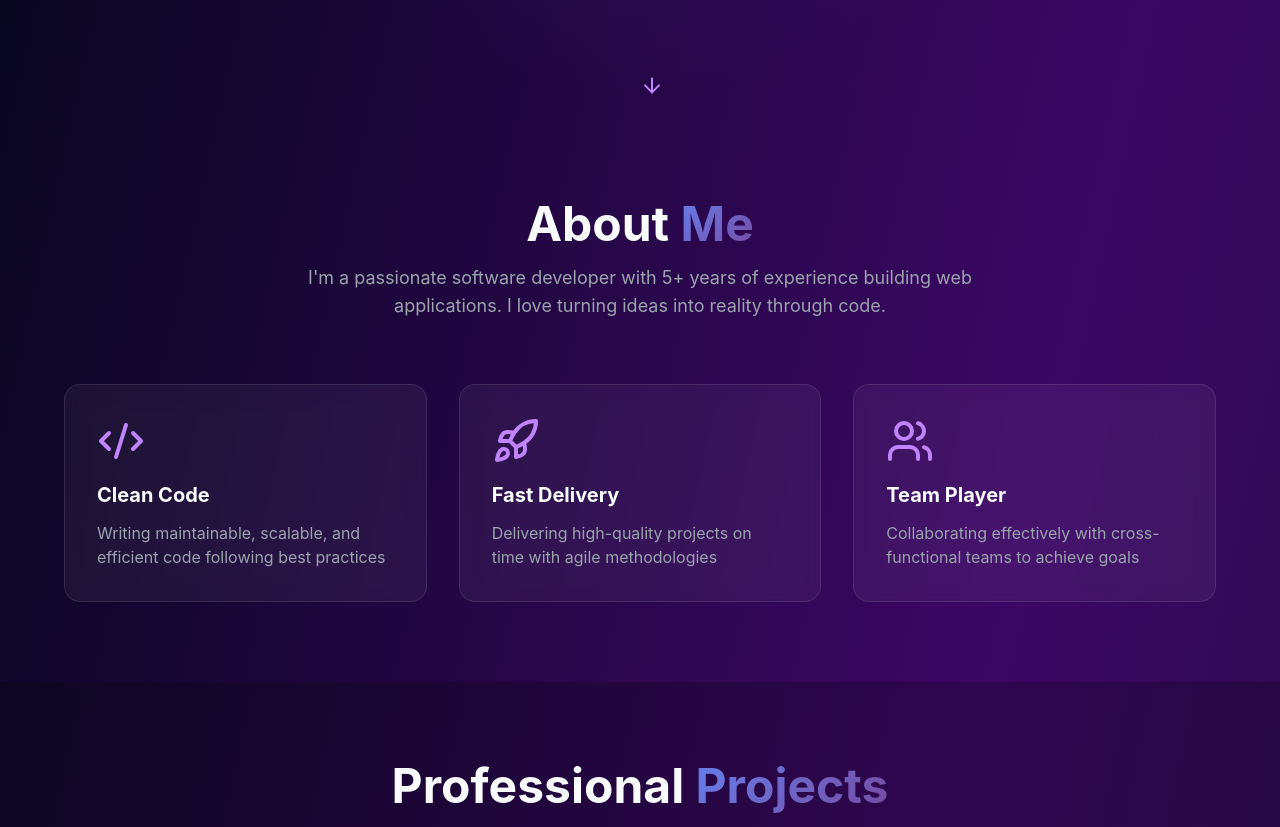
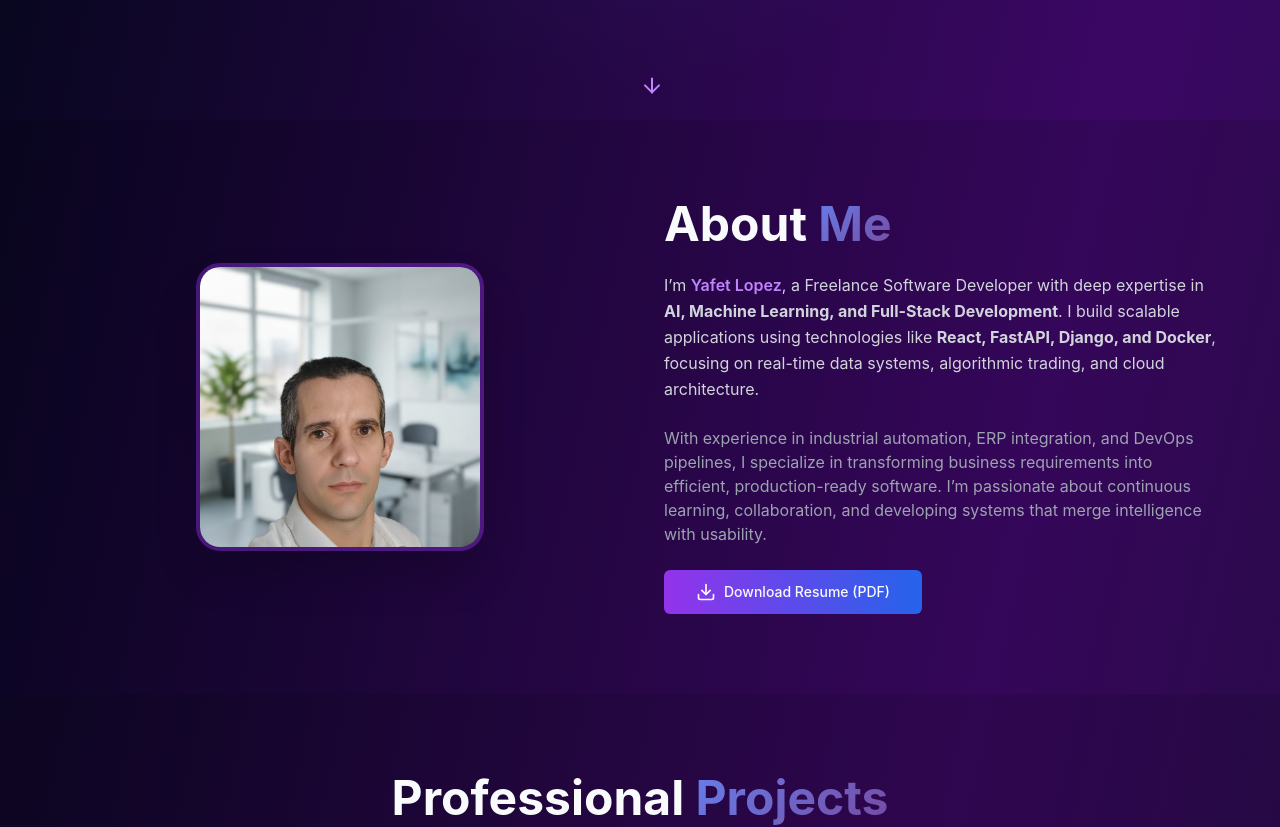
Before and after one commit to Yafet4275/My_portfolio, a React (Vite) app: page / in a window 1280 px wide. Shown: the part 680-1507 px from the top of the page. Built offline with nearby package versions, Linux system fonts and the light colour scheme.

Commit message:
reCaptcha

```diff
--- a/index.html
+++ b/index.html
@@ -8,11 +8,6 @@
 		<meta name="description" content="Yafet's portfolio - Freelance Software Developer specializing in FastAPI, React, AI/ML, and Cloud Systems." />
 		<meta name="keywords" content="Yafet, Lopez, Yafet Lopez, Portfolio, Developer, Web Developer, Software Engineer" />
 		<meta name="theme-color" content="#ffffff" />
-		<meta name="apple-mobile-web-app-capable" content="yes" />
-		<meta name="apple-mobile-web-app-status-bar-style" content="black-translucent" />
-		<meta name="apple-mobile-web-app-title" content="Yafet's portfolio" />
-		<link rel="apple-touch-icon" href="/apple-touch-icon.png" />
-		<link rel="manifest" href="/site.webmanifest" />
 		<link rel="preconnect" href="https://fonts.googleapis.com" />
 		<link rel="preconnect" href="https://fonts.gstatic.com" crossorigin />
 		<meta name="viewport" content="width=device-width, initial-scale=1.0" />
--- a/package.json
+++ b/package.json
@@ -10,6 +10,7 @@
     "preview": "vite preview --host :: --port 3000"
   },
   "dependencies": {
+    "@emailjs/browser": "^4.4.1",
     "@radix-ui/react-alert-dialog": "^1.0.5",
     "@radix-ui/react-avatar": "^1.0.3",
     "@radix-ui/react-checkbox": "^1.0.4",
--- a/src/components/About.jsx
+++ b/src/components/About.jsx
@@ -1,64 +1,163 @@
-import React from 'react';
-import { motion } from 'framer-motion';
-import { Code2, Rocket, Users } from 'lucide-react';
+import React from "react";
+import { motion } from "framer-motion";
+import { Download } from "lucide-react";
+import { Button } from "@/components/ui/button";
+import profilePic from "../assets/imgs/Selfie.png"; // replace with your photo if available
+import resumePdf from "../assets/files/Yafet_Lopez_Resume.pdf";
+
 
 const About = () => {
-  const features = [
-    {
-      icon: Code2,
-      title: "Clean Code",
-      description: "Writing maintainable, scalable, and efficient code following best practices"
-    },
-    {
-      icon: Rocket,
-      title: "Fast Delivery",
-      description: "Delivering high-quality projects on time with agile methodologies"
-    },
-    {
-      icon: Users,
-      title: "Team Player",
-      description: "Collaborating effectively with cross-functional teams to achieve goals"
-    }
-  ];
+
+  const handleDownload = () => {
+    const link = document.createElement("a");
+    link.href = resumePdf;
+    link.download = resumePdf.split("/").pop();
+    link.click();
+  };
 
   return (
-    <section id="about" className="py-20 px-4">
-      <div className="max-w-6xl mx-auto">
+    <section id="about" className="py-20 px-4 bg-black/10">
+      <div className="max-w-6xl mx-auto grid md:grid-cols-2 gap-12 items-center">
+        {/* Left column: Profile Image */}
         <motion.div
-          initial={{ opacity: 0, y: 20 }}
-          whileInView={{ opacity: 1, y: 0 }}
+          initial={{ opacity: 0, x: -40 }}
+          whileInView={{ opacity: 1, x: 0 }}
           viewport={{ once: true }}
-          transition={{ duration: 0.6 }}
-          className="text-center mb-16"
+          transition={{ duration: 0.8 }}
+          className="flex justify-center"
         >
-          <h2 className="text-4xl md:text-5xl font-bold mb-4">
+          <img
+            src={profilePic}
+            alt="Yafet Lopez"
+            className="rounded-3xl shadow-2xl w-72 h-72 object-cover border-4 border-purple-600/40"
+          />
+        </motion.div>
+
+        {/* Right column: Text */}
+        <motion.div
+          initial={{ opacity: 0, x: 40 }}
+          whileInView={{ opacity: 1, x: 0 }}
+          viewport={{ once: true }}
+          transition={{ duration: 0.8 }}
+        >
+          <h2 className="text-4xl md:text-5xl font-bold mb-6">
             About <span className="gradient-text">Me</span>
           </h2>
-          <p className="text-gray-400 text-lg max-w-2xl mx-auto">
-            I'm a passionate software developer with 5+ years of experience building web applications.
-            I love turning ideas into reality through code.
+          <p className="text-gray-300 mb-6 leading-relaxed">
+            I’m <span className="font-semibold text-purple-400">Yafet Lopez</span>, a
+            Freelance Software Developer with deep expertise in{" "}
+            <strong>AI, Machine Learning, and Full-Stack Development</strong>.
+            I build scalable applications using technologies like{" "}
+            <strong>React, FastAPI, Django, and Docker</strong>, focusing on
+            real-time data systems, algorithmic trading, and cloud architecture.
           </p>
+          <p className="text-gray-400 mb-6">
+            With experience in industrial automation, ERP integration, and
+            DevOps pipelines, I specialize in transforming business requirements
+            into efficient, production-ready software. I’m passionate about
+            continuous learning, collaboration, and developing systems that
+            merge intelligence with usability.
+          </p>
+
+          {/* Resume download buttons */}
+          <div className="flex flex-wrap gap-4">
+            <Button
+              size="lg"
+              className="bg-gradient-to-r from-purple-600 to-blue-600"
+              onClick={() => handleDownload("pdf")}
+            >
+              <Download className="w-5 h-5 mr-2" />
+              Download Resume (PDF)
+            </Button>
+
+          </div>
         </motion.div>
-
-        <div className="grid md:grid-cols-3 gap-8">
-          {features.map((feature, index) => (
-            <motion.div
-              key={index}
-              initial={{ opacity: 0, y: 20 }}
-              whileInView={{ opacity: 1, y: 0 }}
-              viewport={{ once: true }}
-              transition={{ duration: 0.6, delay: index * 0.2 }}
-              className="glass-effect rounded-2xl p-8 hover:glow-effect transition-all duration-300"
-            >
-              <feature.icon className="w-12 h-12 text-purple-400 mb-4" />
-              <h3 className="text-xl font-bold mb-3">{feature.title}</h3>
-              <p className="text-gray-400">{feature.description}</p>
-            </motion.div>
-          ))}
-        </div>
       </div>
     </section>
   );
 };
 
 export default About;
+
+
+
+
+
+
+
+
+
+
+
+
+
+
+
+
+
+
+
+// import React from 'react';
+// import { motion } from 'framer-motion';
+// import { Code2, Rocket, Users } from 'lucide-react';
+
+// const About = () => {
+//   const features = [
+//     {
+//       icon: Code2,
+//       title: "Clean Code",
+//       description: "Writing maintainable, scalable, and efficient code following best practices"
+//     },
+//     {
+//       icon: Rocket,
+//       title: "Fast Delivery",
+//       description: "Delivering high-quality projects on time with agile methodologies"
+//     },
+//     {
+//       icon: Users,
+//       title: "Team Player",
+//       description: "Collaborating effectively with cross-functional teams to achieve goals"
+//     }
+//   ];
+
+//   return (
+//     <section id="about" className="py-20 px-4">
+//       <div className="max-w-6xl mx-auto">
+//         <motion.div
+//           initial={{ opacity: 0, y: 20 }}
+//           whileInView={{ opacity: 1, y: 0 }}
+//           viewport={{ once: true }}
+//           transition={{ duration: 0.6 }}
+//           className="text-center mb-16"
+//         >
+//           <h2 className="text-4xl md:text-5xl font-bold mb-4">
+//             About <span className="gradient-text">Me</span>
+//           </h2>
+//           <p className="text-gray-400 text-lg max-w-2xl mx-auto">
+//             I'm a passionate software developer with 5+ years of experience building web applications.
+//             I love turning ideas into reality through code.
+//           </p>
+//         </motion.div>
+
+//         <div className="grid md:grid-cols-3 gap-8">
+//           {features.map((feature, index) => (
+//             <motion.div
+//               key={index}
+//               initial={{ opacity: 0, y: 20 }}
+//               whileInView={{ opacity: 1, y: 0 }}
+//               viewport={{ once: true }}
+//               transition={{ duration: 0.6, delay: index * 0.2 }}
+//               className="glass-effect rounded-2xl p-8 hover:glow-effect transition-all duration-300"
+//             >
+//               <feature.icon className="w-12 h-12 text-purple-400 mb-4" />
+//               <h3 className="text-xl font-bold mb-3">{feature.title}</h3>
+//               <p className="text-gray-400">{feature.description}</p>
+//             </motion.div>
+//           ))}
+//         </div>
+//       </div>
+//     </section>
+//   );
+// };
+
+// export default About;
--- /dev/null
+++ b/src/components/ContactFrom.jsx
@@ -0,0 +1,54 @@
+import React, { useState } from 'react';
+import emailjs from '@emailjs/browser';
+
+const ContactForm = () => {
+  const [name, setName] = useState('');
+  const [email, setEmail] = useState('');
+  const [message, setMessage] = useState('');
+  const [success, setSuccess] = useState(false);
+  const [error, setError] = useState(false);
+
+  const sendEmail = (e) => {
+    e.preventDefault();
+    const templateParams = {
+      name,
+      email,
+      message,
+    };
+
+    emailjs.send(
+      'service_ae85uad',
+      'Template_1',
+      templateParams,
+      'LucRYRVJY9RNO9T5g'
+    )
+      .then((response) => {
+        console.log('SUCCESS!', response.status, response.text);
+        setSuccess(true);
+      })
+      .catch((err) => {
+        console.log('FAILED...', err);
+        setError(true);
+      });
+  };
+
+
+
+return (
+
+
+    <form onSubmit={sendEmail}>
+      <label>Name:</label>
+      <input type="text" value={name} onChange={(e) => setName(e.target.value)} />
+      <label>Email:</label>
+      <input type="email" value={email} onChange={(e) => setEmail(e.target.value)} />
+      <label>Message:</label>
+      <textarea value={message} onChange={(e) => setMessage(e.target.value)} />
+      <button type="submit">Send</button>
+      {success && <p>Message sent successfully!</p>}
+      {error && <p>Error sending message.</p>}
+    </form>
+  );
+};
+
+export default ContactForm;
--- a/src/main.jsx
+++ b/src/main.jsx
@@ -2,8 +2,10 @@ import React from 'react';
 import ReactDOM from 'react-dom/client';
 import App from '@/App';
 import '@/index.css';
-// import './index.css';
+import emailjs from '@emailjs/browser';
 
+
+emailjs.init("LucRYRVJY9RNO9T5g");
 ReactDOM.createRoot(document.getElementById('root')).render(
   <App />
 );
```
Also changed, not shown: src/components/Contact.jsx (+97 -79 lines), 2 other files (tests, documents, lock files or other folders).
